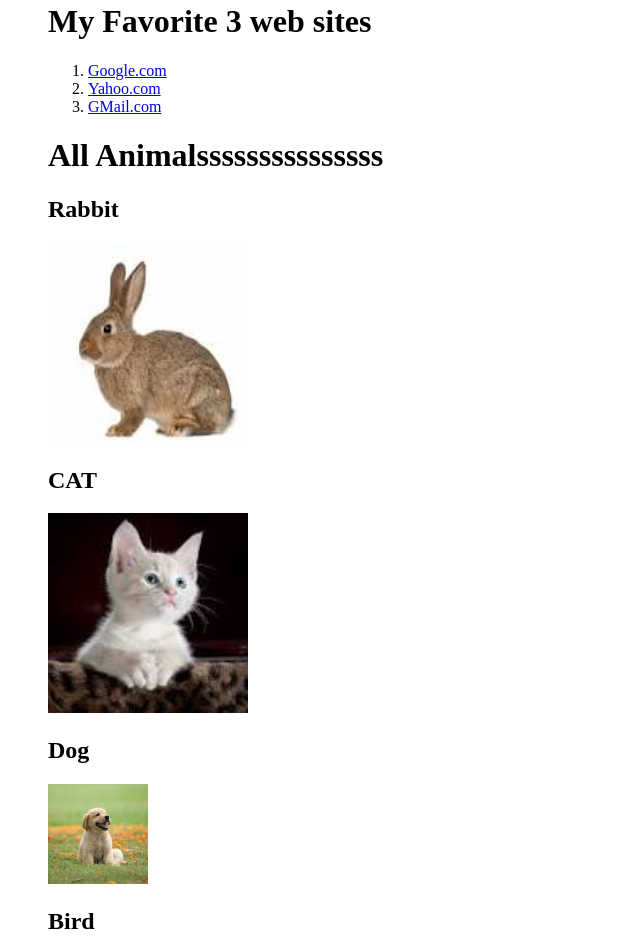
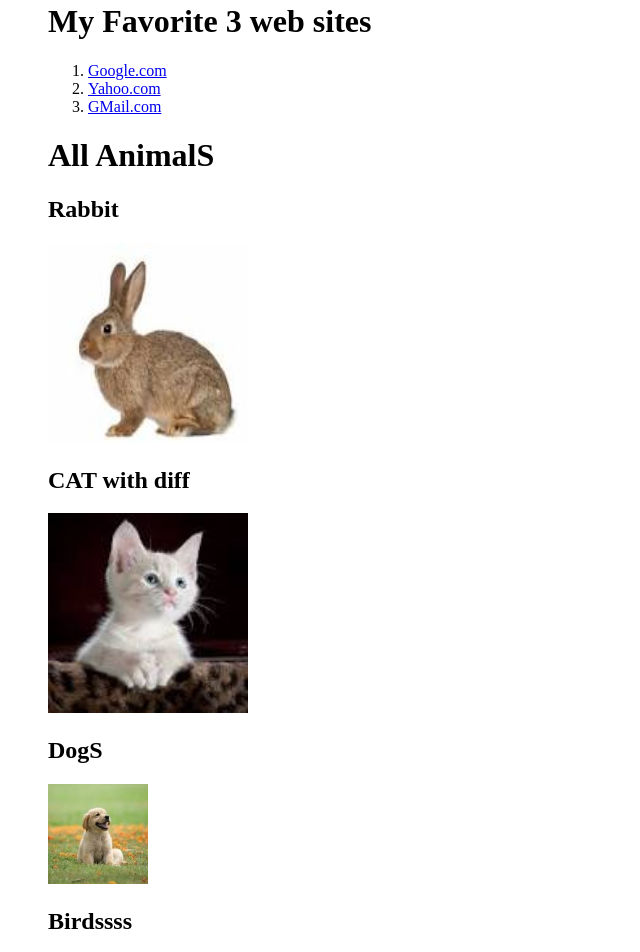
Before and after one commit to sngpnair6674/WebDev, a plain HTML site: page index.html in a window 1280 px wide. Shown: the part 2477-3429 px from the top of the page, without its empty margins (0-640 px from the left). Drawn offline with Linux system fonts and the light colour scheme.

Commit message:
file path edits

```diff
--- a/index.html
+++ b/index.html
@@ -110,14 +110,14 @@
     <li> <a href= "https://www.gmail.com/"> GMail.com </a></li>
 </ol>
 
-<H1>All Animalsssssssssssssss</H1>
+<H1>All AnimalS</H1>
 <h2>Rabbit</h2>
 <img src="./Rabit.jpg" alt="Rabbbbbbbit" width="200" height="200">
-<H2>CAT</H2>
-<img src="./Cat.jpg" alt="CATt" width="200" height="200">
-<H2>Dog </H2>
+<H2>CAT with diff</H2>
+<img src="Cat.jpg" alt="CATt" width="200" height="200">
+<H2>DogS </H2>
 <img src="./Dog.jpg" alt="DOG" width="100" height="100">
-<h2>Bird</h2>
+<h2>Birdssss</h2>
 <img src="./bird.jpg" alt="GBIRD" width="200" height="200">
 
 
```
